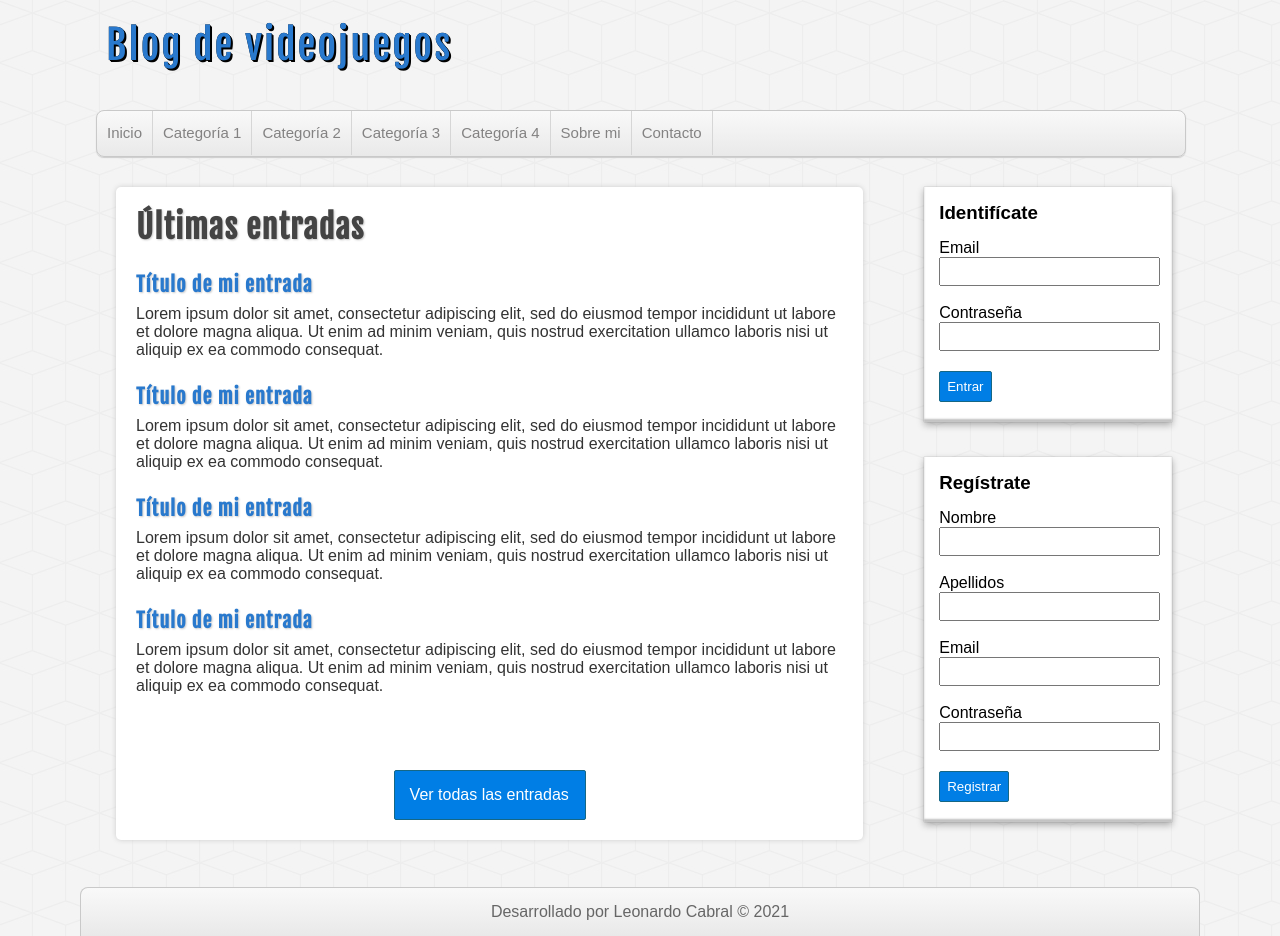
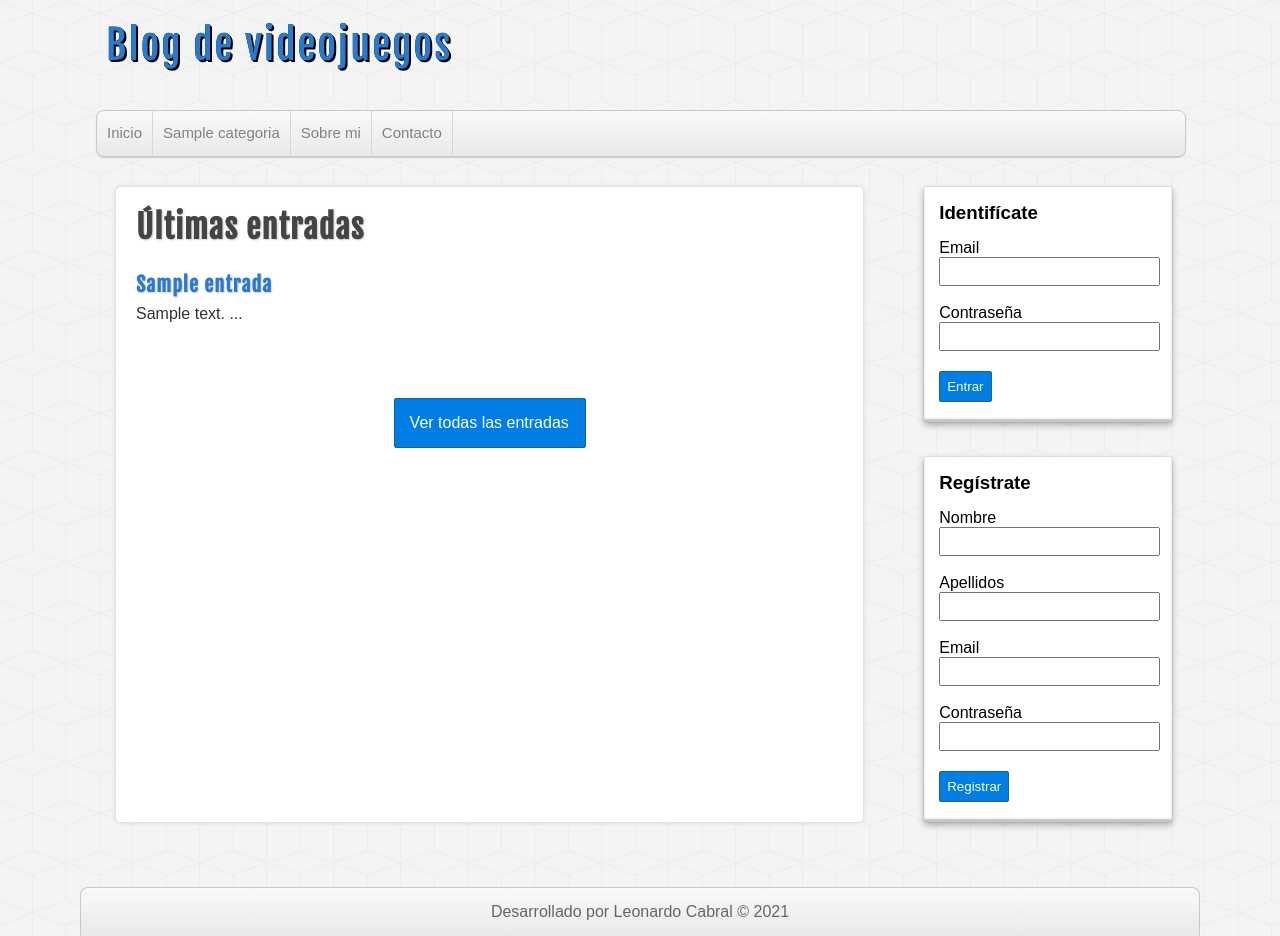
Before and after one commit to LeonardoCabral578/blog-php-mysql-, a PHP site: page / in a window 1280 px wide. Run offline with PHP 8.4, Linux system fonts and the light colour scheme; tables that the repository leaves empty or names only in its code hold one stand-in row (values such as "Sample post").

Commit message:
bucle entradas

```diff
--- a/includes/cabecera.php
+++ b/includes/cabecera.php
@@ -1,4 +1,6 @@
-<?php require_once 'conexion.php';?>
+<?php require_once 'conexion.php'; ?>
+<?php require_once 'includes/helpers.php'; ?>
+
 <!DOCTYPE html>
 <html lang="en">
 
@@ -27,18 +29,22 @@
                 <li>
                     <a href="index.php">Inicio</a>
                 </li>
-                <li>
-                    <a href="index.php">Categoría 1</a>
-                </li>
-                <li>
-                    <a href="index.php">Categoría 2</a>
-                </li>
-                <li>
-                    <a href="index.php">Categoría 3</a>
-                </li>
-                <li>
-                    <a href="index.php">Categoría 4</a>
-                </li>
+
+                <!-- BUCLE CATEGORÍAS -->
+                <!--------------------------------------------------->
+                <?php
+                    $categorias = conseguirCategorias($db);
+                    if(!empty($categorias)) :
+                    while ($categoria = mysqli_fetch_assoc($categorias)) :
+                ?>
+                    <li>
+                        <a href="categoria.php?id=<?=$categoria['id'];?>"><?=$categoria['nombre']?></a>
+                    </li>
+                <?php
+                    endwhile;
+                    endif;
+                ?>
+
                 <li>
                     <a href="index.php">Sobre mi</a>
                 </li>
--- a/includes/helpers.php
+++ b/includes/helpers.php
@@ -1,7 +1,9 @@
 <?php
+require_once 'conexion.php';
 
-function mostrarError($errores, $campo)
-{
+# FUNCIONES: ERRORES
+#-------------------------------------------------------------------------------------------#
+function mostrarError($errores, $campo){
 
     $alerta = '';
     if (isset($errores[$campo]) && !empty($campo)) {
@@ -11,7 +13,7 @@ function mostrarError($errores, $campo)
     return $alerta;
 }
 
-function borrarErrores() {
+function borrarErrores(){
     $borrado = false;
 
     if (isset($_SESSION['errores'])) {
@@ -28,3 +30,34 @@ function borrarErrores() {
 
     return $borrado;
 }
+
+# CATEGORÍAS
+#-------------------------------------------------------------------------------------------#
+function conseguirCategorias($conexion){
+    $sql = "SELECT * FROM categorias ORDER BY id ASC;";
+    $categorias = mysqli_query($conexion, $sql);
+
+    $result = array();
+
+    if ($categorias && mysqli_num_rows($categorias) >= 1) {
+        $result = $categorias;
+    }
+
+    return $result;
+}
+
+# ENTRADAS
+#-------------------------------------------------------------------------------------------#
+function conseguirUltimasEntradas($conexion){
+    $sql =  "SELECT e.*, c.* FROM entradas e ".
+            "INNER JOIN categorias c ON e.categoria_id = c.id ".
+            "ORDER BY e.id DESC LIMIT 4;";
+    $entradas = mysqli_query($conexion, $sql);
+
+    $resultado = array();
+    if($entradas && mysqli_num_rows($entradas) >= 1) {
+        $resultado = $entradas;
+    }
+
+    return $resultado;
+}
--- a/includes/lateral.php
+++ b/includes/lateral.php
@@ -1,5 +1,3 @@
-<?php require_once 'includes/helpers.php'; ?>
-
 <aside id="sidebar">
 
     <?php if (isset($_SESSION['usuario'])) : ?>
--- a/index.php
+++ b/index.php
@@ -12,61 +12,25 @@
 
     <h1>Últimas entradas</h1>
 
+    <!-- BUCLE ENTRADAS -->
+    <!--------------------------------------------------->
+    <?php
+        $entradas = conseguirUltimasEntradas($db);
+        if(!empty($entradas)):
+            while($entrada = mysqli_fetch_assoc($entradas)):
+    ?>
         <article class="entrada">
             <a href="">
-            <h2>Título de mi entrada</h2>
+                <h2><?=$entrada['titulo']?></h2>
                 <p>
-                Lorem ipsum dolor sit amet, consectetur adipiscing elit, sed do eiusmod tempor incididunt ut
-                labore
-                et
-                dolore magna aliqua. Ut enim ad minim veniam, quis nostrud exercitation ullamco laboris nisi ut
-                aliquip
-                ex ea commodo consequat.
+                    <?=substr($entrada['descripcion'], 0, 180)." ..."?>
                 </p>
             </a>
         </article>
-
-    <article class="entrada">
-        <a href="">
-            <h2>Título de mi entrada</h2>
-            <p>
-                Lorem ipsum dolor sit amet, consectetur adipiscing elit, sed do eiusmod tempor incididunt ut
-                labore
-                et
-                dolore magna aliqua. Ut enim ad minim veniam, quis nostrud exercitation ullamco laboris nisi ut
-                aliquip
-                ex ea commodo consequat.
-            </p>
-        </a>
-    </article>
-
-    <article class="entrada">
-        <a href="">
-            <h2>Título de mi entrada</h2>
-            <p>
-                Lorem ipsum dolor sit amet, consectetur adipiscing elit, sed do eiusmod tempor incididunt ut
-                labore
-                et
-                dolore magna aliqua. Ut enim ad minim veniam, quis nostrud exercitation ullamco laboris nisi ut
-                aliquip
-                ex ea commodo consequat.
-            </p>
-        </a>
-    </article>
-
-    <article class="entrada">
-        <a href="">
-            <h2>Título de mi entrada</h2>
-            <p>
-                Lorem ipsum dolor sit amet, consectetur adipiscing elit, sed do eiusmod tempor incididunt ut
-                labore
-                et
-                dolore magna aliqua. Ut enim ad minim veniam, quis nostrud exercitation ullamco laboris nisi ut
-                aliquip
-                ex ea commodo consequat.
-            </p>
-        </a>
-    </article>
+    <?php
+        endwhile;
+        endif;
+    ?>
 
     <div id="ver-todas">
         <a href="">Ver todas las entradas</a>
--- /dev/null
+++ b/prueba.sql
@@ -0,0 +1,3 @@
+SELECT e.*, c.* FROM entradas e
+INNER JOIN categorias c ON e.categoria_id = c.id
+ORDER BY e.id DESC LIMIT 4
```
Also changed, not shown: assets/css/styles.css (+4 -11 lines). Lines whose indentation alone changed are shown as unchanged.
